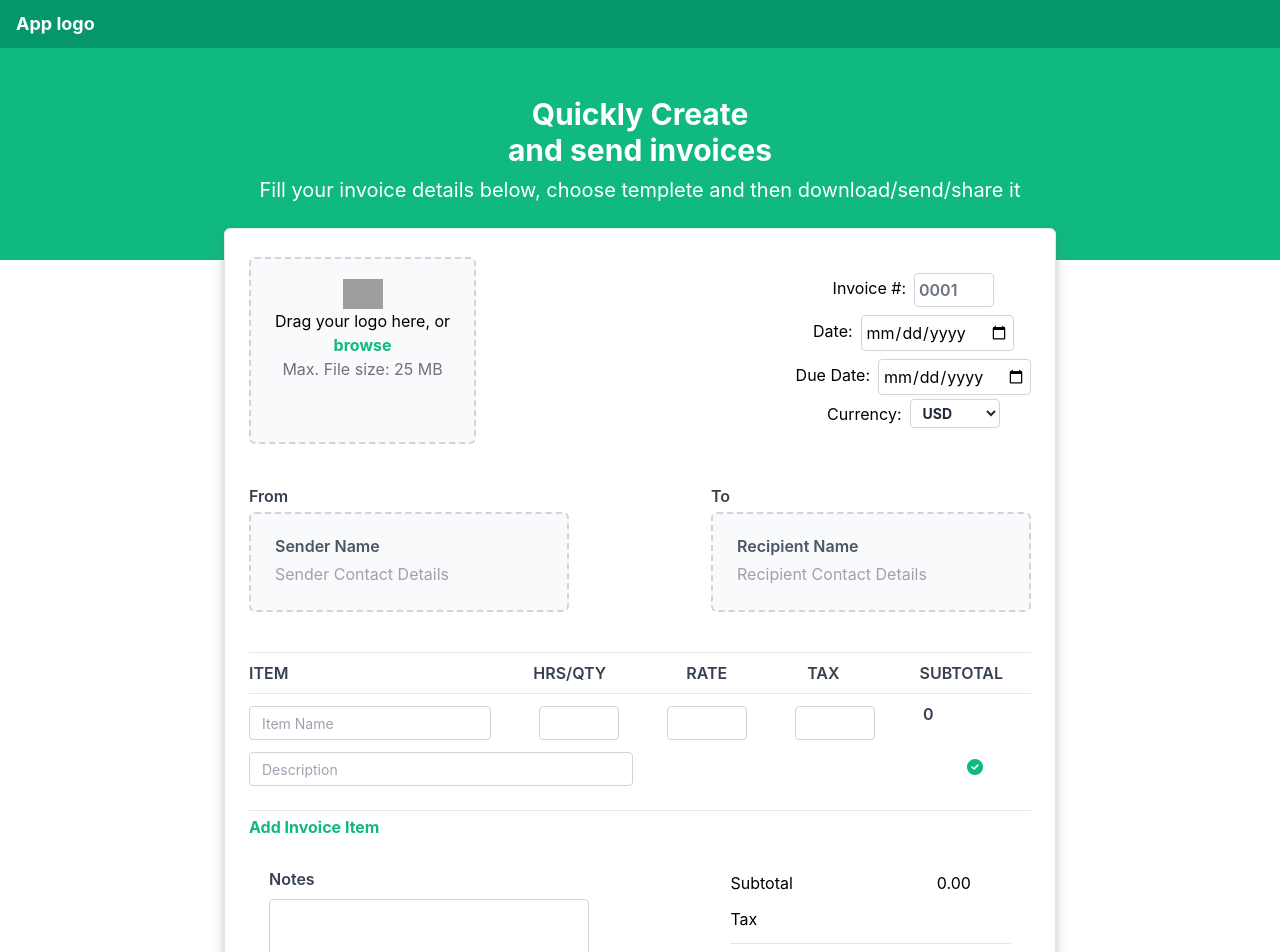
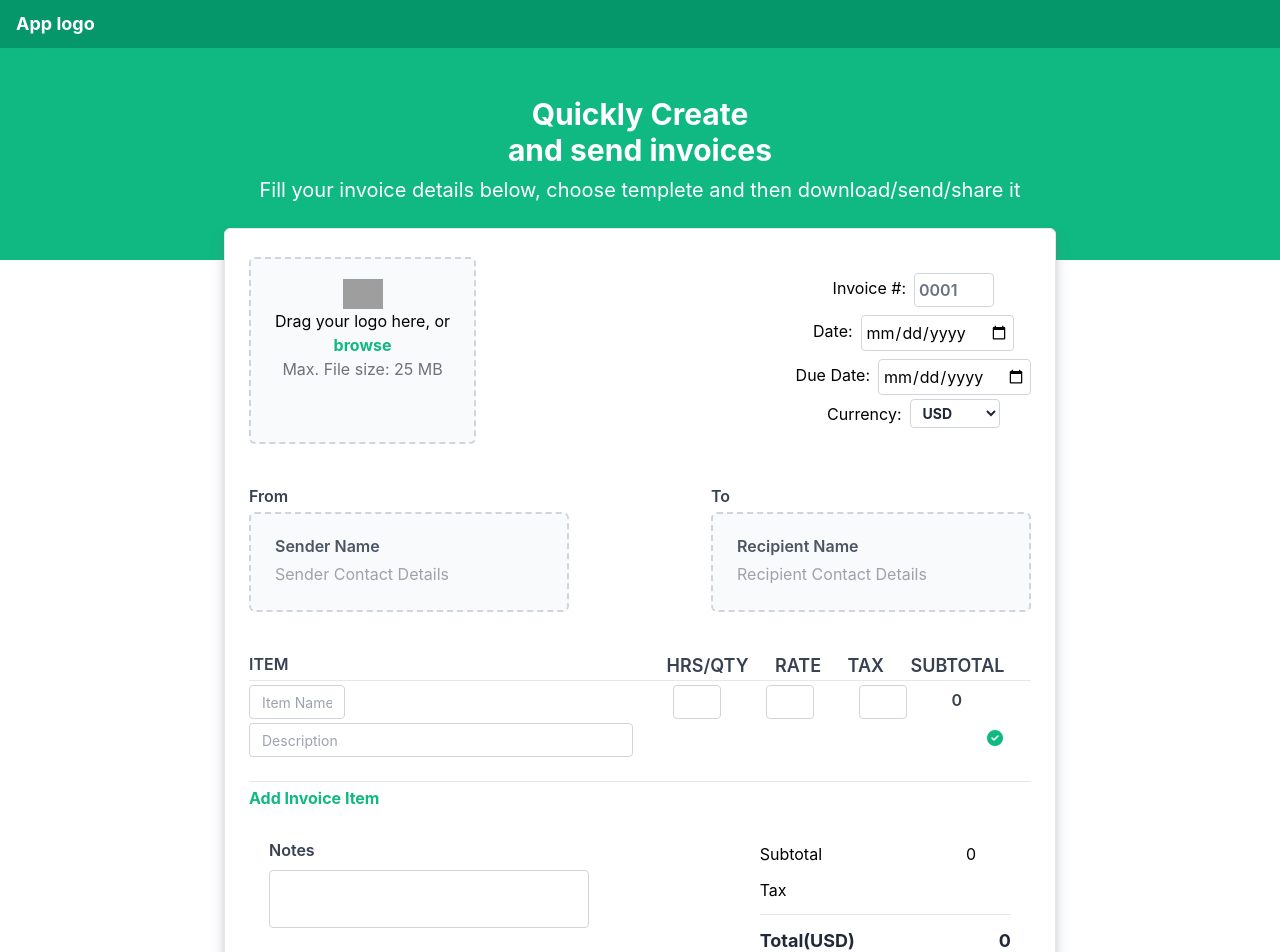
Before and after one commit to talhasaeed22/Invoice_Generator, a React (Create React App) app: page / in a window 1280 px wide. Shown: the top 952 px of the page. Built offline with nearby package versions, Linux system fonts and the light colour scheme; grey boxes are pictures that could not be loaded.

Commit message:
Minor fixes

```diff
--- a/package.json
+++ b/package.json
@@ -6,6 +6,8 @@
     "@testing-library/jest-dom": "^5.16.4",
     "@testing-library/react": "^13.3.0",
     "@testing-library/user-event": "^13.5.0",
+    "jspdf": "^2.5.1",
+    "jspdf-autotable": "^3.5.25",
     "react": "^18.2.0",
     "react-dom": "^18.2.0",
     "react-scripts": "5.0.1",
--- a/src/Home.js
+++ b/src/Home.js
@@ -1,17 +1,23 @@
 import React, { useRef, useState } from 'react'
 import uploader from './Images/uploader.png'
-import downloader from './Images/download.png'
 import Item from './Item'
+
+import PDFGenerator from './PDFGenerator';
+
 const Home = () => {
+    //Invoice Related
+    const [invoice, setInvoice] = useState({ invoiceNo: '', date: '', dueDate: '', currency: '' })
+
+    const invoiceOnChange = (e) => {
+        setInvoice({ ...invoice, [e.target.name]: e.target.value })
+    }
+
+    const [subTotal, setSubTotal] = useState(0);
     const [addMore, setAddMore] = useState(true)
     const [item, setItem] = useState({ id: Math.random().toString(), item_name: '', item_qty: '', item_rate: '', item_tax: '', item_desc: '' })
     const [items, setItems] = useState([]);
     const [imageURL, setImageURL] = useState('')
     const [imageLoaded, setImageLoaded] = useState(false)
-
-    //Modal Related
-    const [showModal, setShowModal] = useState(false)
-    const [showClientModal, setShowClientModal] = useState(false)
 
     //Image Related
     const inpRef = useRef();
@@ -34,6 +40,7 @@ const Home = () => {
     const addItems = () => {
         if (item.item_name !== '' || item.item_qty !== '' || item.item_rate !== '' || item.item_tax !== '' || item.item_desc !== '') {
             setItems(items.concat(item))
+            setSubTotal(subTotal + item.item_qty * item.item_rate)
             setItem({ id: Math.random().toString(), item_name: '', item_qty: '', item_rate: '', item_tax: '', item_total: '0.00', item_desc: '' })
             setAddMore(false);
             alert(item.id)
@@ -56,6 +63,10 @@ const Home = () => {
         })
         setItems(newList);
     }
+
+    //Modal Related
+    const [showModal, setShowModal] = useState(false)
+    const [showClientModal, setShowClientModal] = useState(false)
 
 
     //Sender Data
@@ -95,6 +106,8 @@ const Home = () => {
     }
 
 
+
+
     return (
         <>
             <div className="header bg-emerald-600 h-12 flex items-center">
@@ -125,25 +138,25 @@ const Home = () => {
                         <div className="right flex flex-col gap-1 s:my-4 s:items-center ">
 
                             <div className='flex items-center justify-end gap-2'>
-                                <label htmlFor="invoice">Invoice #:</label>
-                                <input type="text" name="invoiceNo" id="invoiceNo" placeholder='0001' className='mt-1 placeholder:text-gray-500 placeholder:font-semibold border border-gray-300 rounded p-1 w-20' />
+                                <label htmlFor="invoiceNo">Invoice #:</label>
+                                <input onChange={invoiceOnChange} type="text" name="invoiceNo" id="invoiceNo" placeholder='0001' className='mt-1 placeholder:text-gray-500 placeholder:font-semibold border border-gray-300 rounded p-1 w-20' />
                             </div>
 
                             <div className='flex flex-row items-center justify-end gap-2'>
                                 <div className='flex justify-end'>
                                     <label htmlFor="date">Date: </label>
                                 </div>
-                                <input type="date" name="date" id="date" placeholder='0001' className='mt-1 border border-gray-300 rounded p-1 w-fit' />
+                                <input onChange={invoiceOnChange} type="date" name="date" id="date" placeholder='0001' className='mt-1 border border-gray-300 rounded p-1 w-fit' />
                             </div>
 
                             <div className='flex flex-row items-center justify-end gap-2'>
                                 <label htmlFor="dueDate">Due Date: </label>
-                                <input type="date" name="dueDate" id="dueDate" placeholder='0001' className='mt-1 border border-gray-300 rounded p-1 w-fit' />
+                                <input onChange={invoiceOnChange} type="date" name="dueDate" id="dueDate" placeholder='0001' className='mt-1 border border-gray-300 rounded p-1 w-fit' />
                             </div>
 
                             <div className='flex flex-row items-center justify-end gap-2'>
                                 <label htmlFor="currency">Currency: </label>
-                                <select id="currency" name="currency" className="border-gray-300 p-1 border h-full pl-2 pr-7 bg-transparent text-gray-800 text-sm font-bold rounded">
+                                <select onChange={invoiceOnChange} id="currency" name="currency" className="border-gray-300 p-1 border h-full pl-2 pr-7 bg-transparent text-gray-800 text-sm font-bold rounded">
                                     <option>USD</option>
                                     <option>CAD</option>
                                     <option>EUR</option>
@@ -214,14 +227,59 @@ const Home = () => {
                         </div>
                     </div>
 
+                    <div className='flex justify-between'>
+                        <div className='flex-1'>
+                            <span className='text-gray-700 font-semibold'>ITEM</span>
+                        </div>
+                        <div className='text-gray-700 font-semibold flex-1 flex justify-evenly w-full 2xl:text-lg xl:text-lg lg:text-lg md:text-lg text-xs'>
+                            <span>HRS/QTY</span>
+                            <span>RATE</span>
+                            <span>TAX</span>
+                            <span>SUBTOTAL</span>
+                        </div>
+                    </div>
+
+                    <hr />
+                    {items.map((item) => {
+                        return <Item deleteItem={deleteItem} key={item.name} item={item} />
+                    })}
+
+                    {addMore && <>
+                        <div className='flex justify-between'>
+                            <div className='flex-1'>
+                                <input value={item.item_name} onChange={itemOnChange} type="text" name="item_name" id="item_name" placeholder='Item Name' className='mt-1 border border-gray-300 rounded py-1 px-3 placeholder:font-normal placeholder:text-sm w-24' />
+                            </div>
+                            <div className='text-gray-700 font-semibold flex-1 flex justify-evenly w-full pr-6'>
+                                <input value={item.item_qty} onChange={itemOnChange} type="text" name="item_qty" id="item_qty" className='mt-1  border border-gray-300 rounded py-1 px-3 placeholder:font-normal placeholder:text-sm  w-12   ' />
+                                <input value={item.item_rate} onChange={itemOnChange} type="text" name="item_rate" id="item_rate" className='mt-1  border border-gray-300 rounded py-1 px-3 placeholder:font-normal placeholder:text-sm   w-12  ' />
+                                <input value={item.item_tax} onChange={itemOnChange} type="text" name="item_tax" id="item_tax" className='mt-1  border border-gray-300 rounded py-1 px-3 placeholder:font-normal placeholder:text-sm  w-12  ' />
+                                <div className='text-right flex items-center'>
+                                    <span>{item.item_qty * item.item_rate}</span>
+                                </div>
+                            </div>
+                        </div>
+                        <div className='flex justify-between items-center pr-7'>
+                            <input onChange={itemOnChange} type="text" name="item_desc" id="item_desc" placeholder='Description' className='mt-1  border border-gray-300 rounded py-1 px-3 placeholder:font-normal placeholder:text-sm lg:w-96' />
+                            <i onClick={addItems} className="fa fa-check-circle text-emerald-500 cursor-pointer" aria-hidden="true"></i>
+                        </div>
+                    </>
+                    }
+
+
+                    {/* <hr />
+                    <hr />
+                    <hr />
+                    <hr />
+                    <hr />
+                    <hr />
                     <hr />
 
-                    <div className='flex justify-between py-2 text-gray-700 font-semibold'>
-                        <div>
+                    <div className='flex justify-between flex-1 py-2 text-gray-700 font-semibold'>
+                        <div className='2xl:flex-1 xl:flex-1 md:flex-1 flex-0.5 flex'>
                             <span>ITEM</span>
                         </div>
 
-                        <div className='flex justify-between 2xl:gap-20 xl:gap-20 lg:gap-24 md:gap-16 sm:gap-8 s:gap-7 pr-7'>
+                        <div className='flex flex-1 justify-end 2xl:gap-32 xl:gap-32 lg:gap-20 md:gap-12 gap-2 '>
                             <span>HRS/QTY</span>
                             <span>RATE</span>
                             <span>TAX</span>
@@ -233,25 +291,25 @@ const Home = () => {
 
                     {items.map((item) => {
                         return <Item deleteItem={deleteItem} key={item.name} item={item} />
-                    })}
+                    })} */}
 
-                    {addMore && <><div className='flex justify-between py-2 text-gray-700 font-semibold'>
-                        <div>
-                            <input value={item.item_name} onChange={itemOnChange} type="text" name="item_name" id="item_name" placeholder='Item Name' className='mt-1 border border-gray-300 rounded py-1 px-3 placeholder:font-normal placeholder:text-sm w-full ' />
+                    {/* {addMore && <><div className='flex justify-between py-2 text-gray-700 font-semibold'>
+                        <div className='2xl:flex-1 xl:flex-1 md:flex-1 flex-0.5 flex'>
+                            <input value={item.item_name} onChange={itemOnChange} type="text" name="item_name" id="item_name" placeholder='Item Name' className='mt-1 border border-gray-300 rounded py-1 px-3 placeholder:font-normal placeholder:text-sm w-fill md:w-56 sm:w-20 ' />
                         </div>
 
-                        <div className='flex justify-between xl:gap-12 md:gap-14 sm:gap-10 s:gap-11 2xl:pr-0 md:pr-7 sm:pr-10 s:pr-4 pr-16'>
-                            <span></span>
-                            <input value={item.item_qty} onChange={itemOnChange} type="text" name="item_qty" id="item_qty" className='mt-1  border border-gray-300 rounded py-1 px-3 placeholder:font-normal placeholder:text-sm lg:w-20 md:w-20 sm:w-12 s:w-12 w-20    ' />
-                            <input value={item.item_rate} onChange={itemOnChange} type="text" name="item_rate" id="item_rate" className='mt-1  border border-gray-300 rounded py-1 px-3 placeholder:font-normal placeholder:text-sm lg:w-20 md:w-20 sm:w-12 s:w-12 w-20    ' />
-                            <input value={item.item_tax} onChange={itemOnChange} type="text" name="item_tax" id="item_tax" className='mt-1  border border-gray-300 rounded py-1 px-3 placeholder:font-normal placeholder:text-sm lg:w-20 md:w-20 sm:w-12 s:w-12 w-20    ' />
+                        <div className='flex 2xl:gap-32 xl:gap-20 lg:gap-12 md:gap-12 2xl:flex-1 xl:flex-1 lg:flex-1 flex-0 md:pr-7'>
+
+                            <input value={item.item_qty} onChange={itemOnChange} type="text" name="item_qty" id="item_qty" className='mt-1  border border-gray-300 rounded py-1 px-3 placeholder:font-normal placeholder:text-sm lg:w-20 md:w-14 sm:w-20 w-20    ' />
+                            <input value={item.item_rate} onChange={itemOnChange} type="text" name="item_rate" id="item_rate" className='mt-1  border border-gray-300 rounded py-1 px-3 placeholder:font-normal placeholder:text-sm lg:w-20 md:w-14 sm:w-12 s:w-12 w-20    ' />
+                            <input value={item.item_tax} onChange={itemOnChange} type="text" name="item_tax" id="item_tax" className='mt-1  border border-gray-300 rounded py-1 px-3 placeholder:font-normal placeholder:text-sm lg:w-20 md:w-14 sm:w-12 s:w-12 w-20    ' />
                             <span className='lg:w-20'>{item.item_qty * item.item_rate}</span>
                         </div>
                     </div>
                         <div className='flex justify-between items-center pr-12'>
                             <input onChange={itemOnChange} type="text" name="item_desc" id="item_desc" placeholder='Description' className='mt-1  border border-gray-300 rounded py-1 px-3 placeholder:font-normal placeholder:text-sm lg:w-96' />
                             <i onClick={addItems} className="fa fa-check-circle text-emerald-500 cursor-pointer" aria-hidden="true"></i>
-                        </div></>}
+                        </div></>} */}
 
                     <hr className='mt-6' />
 
@@ -267,7 +325,7 @@ const Home = () => {
                         <div className='right text-base p-5 w-fill'>
                             <div className='flex 2xl:gap-56 xl:gap-36 lg:gap-24 md:gap-16 sm:gap-12 gap-7 my-3'>
                                 <span>Subtotal</span>
-                                <span>0.00</span>
+                                <span>{subTotal}</span>
                             </div>
                             <div className='flex 2xl:gap-56 xl:gap-36 lg:gap-24 md:gap-16 sm:gap-12 my-3'>
                                 <span>Tax</span>
@@ -277,15 +335,14 @@ const Home = () => {
                             <hr />
                             <div className='flex 2xl:gap-56 xl:gap-36 lg:gap-24 md:gap-16 sm:gap-12 my-3 font-bold text-gray-800 2xl:text-lg lg:text-lg md:text-lg text-sm'>
                                 <span>Total(USD)</span>
-                                <span>0.00</span>
+                                <span>{subTotal}</span>
                             </div>
                         </div>
                     </div>
                 </div>
 
                 <div className='flex justify-end gap-7 my-5'>
-                    <button className='border border-emerald-500 rounded-lg  py-2 px-7 font-semibold'>Reset</button>
-                    <button className='border flex items-center gap-2 bg-emerald-500 rounded-lg text-white py-2 px-10 font-semibold'> <img src={downloader} alt="" /> Download</button>
+                    <PDFGenerator items={items} sender={sender} recipient={recipient} invoice={invoice} imageURL={imageURL} />
                 </div>
             </div>
 
@@ -351,7 +408,7 @@ const Home = () => {
                                         <div className='mt-5'>
                                             <div className='flex flex-col'>
                                                 <label htmlFor="address" className="block text-sm font-medium text-gray-700">Address 1</label>
-                                                <textarea onChange={onChangeSender} className='border focus:outline-none border-gray-300 rounded py-1 px-3' name="address" id="address"  rows="1"></textarea>
+                                                <textarea onChange={onChangeSender} className='border focus:outline-none border-gray-300 rounded py-1 px-3' name="address" id="address" rows="1"></textarea>
                                             </div>
 
                                         </div>
@@ -424,11 +481,11 @@ const Home = () => {
                                             </div>
                                         </div>
                                         <div className='flex 2xl:flex-row xl:flex-row lg:flex-row md:flex-row flex-col sm:items-start justify-between mt-5'>
-                                            <div  className='flex flex-col'>
+                                            <div className='flex flex-col'>
                                                 <label htmlFor="Cfname" className="block text-sm font-medium text-gray-700">First Name</label>
                                                 <input onChange={onClientChange} type="text" name="Cfname" id="Cfname" className="border focus:outline-none border-gray-300 rounded p-2" placeholder="First Name" />
                                             </div>
-                                            <div  className='flex flex-col'>
+                                            <div className='flex flex-col'>
                                                 <label htmlFor="Clname" className="block text-sm font-medium text-gray-700">Last Name</label>
                                                 <input onChange={onClientChange} type="text" name="Clname" id="Clname" className="border focus:outline-none border-gray-300 rounded p-2" placeholder="Last Name" />
                                             </div>
@@ -456,7 +513,7 @@ const Home = () => {
                                         <div className='mt-5'>
                                             <div className='flex flex-col'>
                                                 <label htmlFor="Caddress2" className="block text-sm font-medium text-gray-700">Address 2</label>
-                                                <textarea onChange={onClientChange} className='border border-gray-300 rounded focus:outline-none py-1 px-3' name="Caddress2" id="Caddress2"rows="1"></textarea>
+                                                <textarea onChange={onClientChange} className='border border-gray-300 rounded focus:outline-none py-1 px-3' name="Caddress2" id="Caddress2" rows="1"></textarea>
                                             </div>
 
                                         </div>
--- /dev/null
+++ b/src/PDFGenerator.js
@@ -0,0 +1,105 @@
+import React from 'react'
+import jsPDF from 'jspdf'
+import downloader from './Images/download.png'
+
+
+const PDFGenerator = (props) => {
+    const toPDF = () => {
+        var pdf = new jsPDF('portrait', 'px', 'a4', 'false')
+        //Header Section
+        pdf.addImage(props.imageURL, '*', 10, 10, 100, 100);
+        pdf.text(565, 20, props.invoice.invoiceNo).setFontSize(14)
+        pdf.text(520, 40, props.invoice.date).setFontSize(14)
+        pdf.text(520, 60, props.invoice.dueDate).setFontSize(14)
+
+        //To And From Section
+        pdf.text(40, 150, 'From').setFontSize(13)
+
+        pdf.text(40, 170, props.sender.name).setFontSize(10)
+        pdf.text(40, 180, props.sender.fname + '' + props.sender.lname).setFontSize(9)
+        pdf.text(40, 190, props.sender.address).setFontSize(9)
+        pdf.text(40, 200, props.sender.address2).setFontSize(9)
+        pdf.text(40, 210, props.sender.country).setFontSize(9)
+
+        pdf.text(40, 220, props.sender.Email).setFontSize(9)
+        pdf.text(40, 230, props.sender.Phone).setFontSize(9)
+        pdf.text(40, 240, props.sender.Website).setFontSize(9)
+
+        pdf.text(40, 250, 'Tax Registration Number').setFontSize(9)
+        pdf.text(40, 260, props.sender.tax).setFontSize(9)
+
+
+        pdf.text(400, 150, 'To').setFontSize(13)
+        pdf.text(400, 170, props.recipient.Cname).setFontSize(10)
+        pdf.text(400, 180, props.recipient.Cfname + '' + props.recipient.Clname).setFontSize(10)
+        pdf.text(400, 190, props.recipient.Caddress).setFontSize(9)
+        pdf.text(400, 200, props.recipient.Caddress2).setFontSize(9)
+        pdf.text(400, 210, props.recipient.Ccountry).setFontSize(9)
+        pdf.text(400, 220, props.recipient.extra).setFontSize(9)
+
+        pdf.text(400, 230, props.recipient.CEmail).setFontSize(9)
+
+        // //Table Data
+        // pdf.line(40, 300, 450, 300)
+
+        // pdf.text(40, 310, 'ITEM').setFontSize(13)
+        // pdf.text(240, 310, 'HRS/QTY').setFontSize(13)
+        // pdf.text(300, 310, 'RATE').setFontSize(13)
+        // pdf.text(360, 310, 'TAX').setFontSize(13)
+        // pdf.text(420, 310, 'SUBTOTAL').setFontSize(13)
+        // // var total = props.items.item_qty * props.items.item_rate;
+        // // var index = 330
+        // pdf.line(40, 310, 450, 310)
+        // const newItems = props.items.slice();
+        // setList(newItems)
+        // for (let index = 0; index < newItems; index++) {
+        //     const element = newItems[index];
+        //     newItems[index].item_total = parseInt(element.item_qty) * parseInt(element.item_rate);
+        // }
+        // console.log("newItem" + list)
+        const newArray = props.items.map(({id, item_total, ...rest}) => {
+            return rest;
+          });
+          console.log(newArray)
+
+        const newItems = newArray.slice();
+        for (let index = 0; index < newItems.length; index++) {
+            const element = newItems[index];
+            newItems[index].item_total = parseInt(element.item_qty) * parseInt(element.item_rate);
+
+        }
+        // console.log(newItems)
+
+
+        // props.items.forEach((item) => {
+        //     pdf.text(40, index, item.item_name).setFontSize(9)
+        //     pdf.text(260, index, item.item_qty).setFontSize(9)
+        //     pdf.text(320, index, item.item_rate).setFontSize(9)
+        //     pdf.text(380, index, item.item_tax).setFontSize(9)
+        //     pdf.text(440, index, total.toString()).setFontSize(9)
+        //     pdf.text(40, (index + 20), item.item_desc).setFontSize(12)
+        //     index = index + 40
+        // })
+        const values = newItems.map((e)=>Object.values(e))
+
+        pdf.autoTable({
+            head: [['Item', 'HRS/QTY', 'Rate', 'TAX', 'Description', 'SUBTOTAL']],
+            body: values,
+            startY: 360,
+            styles: { fillColor: "#a8a4a3" },
+
+
+        })
+
+
+        pdf.save('invoice' + Date.now() + '.pdf')
+    }
+    return (
+        <>
+            <button className='border border-emerald-500 rounded-lg  py-2 px-7 font-semibold'>Reset</button>
+            <button onClick={toPDF} className='border flex items-center gap-2 bg-emerald-500 rounded-lg text-white py-2 px-10 font-semibold'> <img src={downloader} alt="" /> Download</button>
+        </>
+    )
+}
+
+export default PDFGenerator
```
Also changed, not shown: src/Item.js (+9 -9 lines), 1 other file (tests, documents, lock files or other folders).
